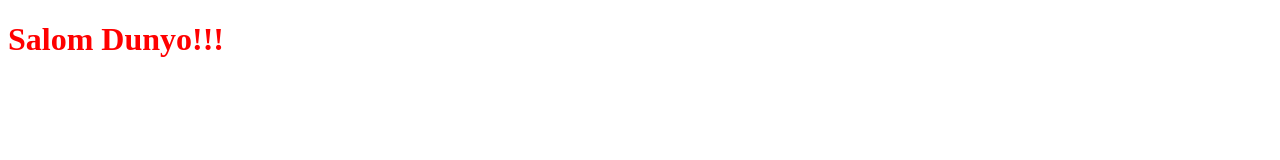
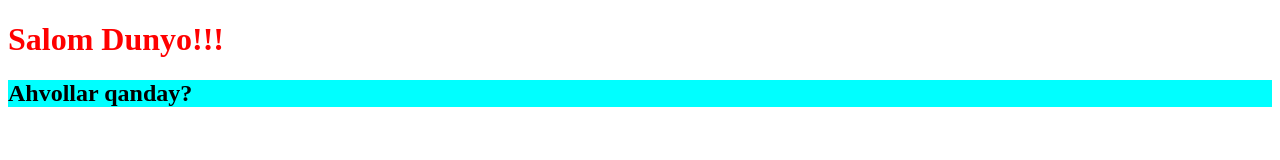
Before and after one commit to Hojiakbar17/first, a plain HTML site: page index.html in a window 1280 px wide. Drawn offline with Linux system fonts and the light colour scheme.

Commit message:
index va style fayllarida h2 elementi yaratilib stil berildi.

```diff
--- a/index.html
+++ b/index.html
@@ -9,5 +9,6 @@
 </head>
 <body>
    <h1>Salom Dunyo!!!</h1>
+   <h2>Ahvollar qanday?</h2>
 </body>
 </html>
--- a/style.css
+++ b/style.css
@@ -1,3 +1,7 @@
 h1{
    color: red;
 }
+
+h2{
+   background-color: aqua;
+}
```
